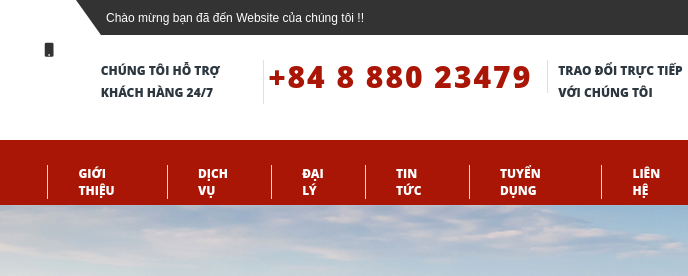
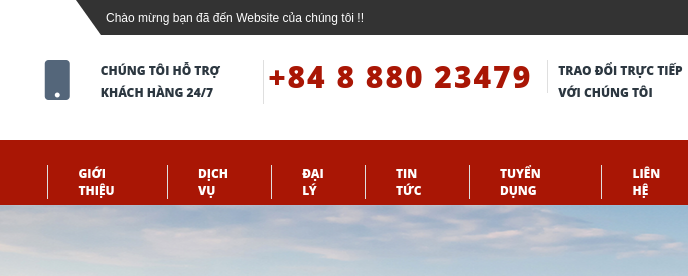
Before and after one commit to Baotran2511/better-one-bootstrap, a plain HTML site: page index.html in a window 1280 px wide. Shown: the top 276 px of the page, 372-1060 px from the left. Drawn offline with nearby package versions, Linux system fonts and the light colour scheme; a web font is replaced by a local one.

Commit message:
Update header.css

```diff
--- a/css/header.css
+++ b/css/header.css
@@ -90,7 +90,7 @@ h2{
     margin-top: 0;
     letter-spacing: 2px;
 }
-.glyphicon-phone{
+.fa-mobile{
     font-size: 40px;
     color:#54667a;
     margin-bottom: 30px;
```
